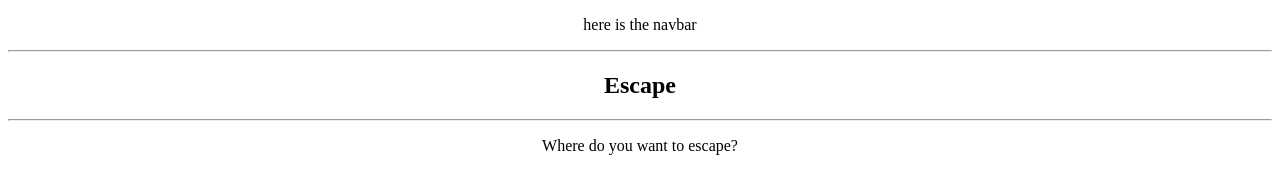
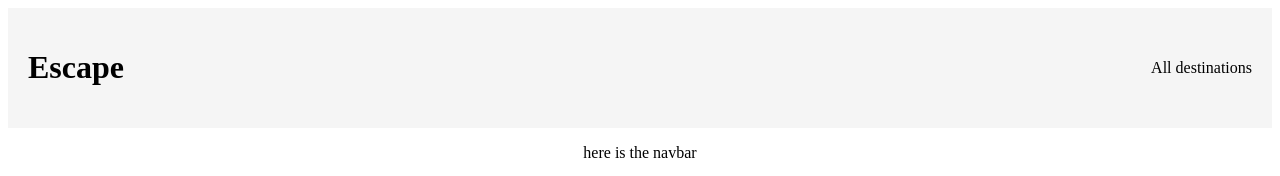
Before and after one commit to Mehrnaz-zand/escape, a React (Vite) app: page / in a window 1280 px wide. Shown: the top 176 px of the page. Built offline with nearby package versions, Linux system fonts and the light colour scheme.

Commit message:
feat: add site header and navigation

```diff
--- a/src/App.tsx
+++ b/src/App.tsx
@@ -1,17 +1,23 @@
-import { Routes, Route } from 'react-router-dom';
-import Home from './pages/Home';
-import Result from './pages/Result';
-import PageNotFound from './pages/PageNotFound';
-import Destinations from './pages/Destinations';
+import { Routes, Route } from "react-router-dom";
+import Home from "./pages/Home";
+import Result from "./pages/Result";
+import PageNotFound from "./pages/PageNotFound";
+import Destinations from "./pages/Destinations";
+import Header from "./components/Header/Header";
+import Footer from "./components/Footer";
 
 function App() {
   return (
+    <>
+      <Header />
       <Routes>
         <Route path="/" element={<Home />} />
         <Route path="/destinations" element={<Destinations />} />
-        <Route path="/result/:id" element={<Result/>} />
+        <Route path="/result/:id" element={<Result />} />
         <Route path="*" element={<PageNotFound />} />
       </Routes>
+      <Footer />
+    </>
   );
 }
 
--- a/src/components/Header.tsx
+++ /dev/null
@@ -1,12 +0,0 @@
-const Header = () => {
-  return (
-    <header className="header">
-      <div className="header-container">
-        <h1 className="header-title">Escape</h1>
-        <hr />
-      </div>
-    </header>
-  );
-};
-
-export default Header;
--- /dev/null
+++ b/src/components/Header/Header.tsx
@@ -0,0 +1,19 @@
+import { Link } from "react-router-dom";
+import "./header.scss";
+
+const Header = () => {
+  return (
+    <header className="header">
+      <div className="header-container">
+        <h1 className="header-title">
+          <Link to="/">Escape</Link>
+        </h1>
+        <div className="header-menu">
+          <Link to="/destinations">All destinations</Link>
+        </div>
+      </div>
+    </header>
+  );
+};
+
+export default Header;
--- /dev/null
+++ b/src/components/Header/header.scss
@@ -0,0 +1,16 @@
+.header {
+  padding: 20px;
+  background-color: #f5f5f5;
+
+  .header-container {
+    display: flex;
+    justify-content: space-between;
+    align-items: center;
+  }
+
+  a,
+  a:visited {
+    color: inherit;
+    text-decoration: none;
+  }
+}
```
